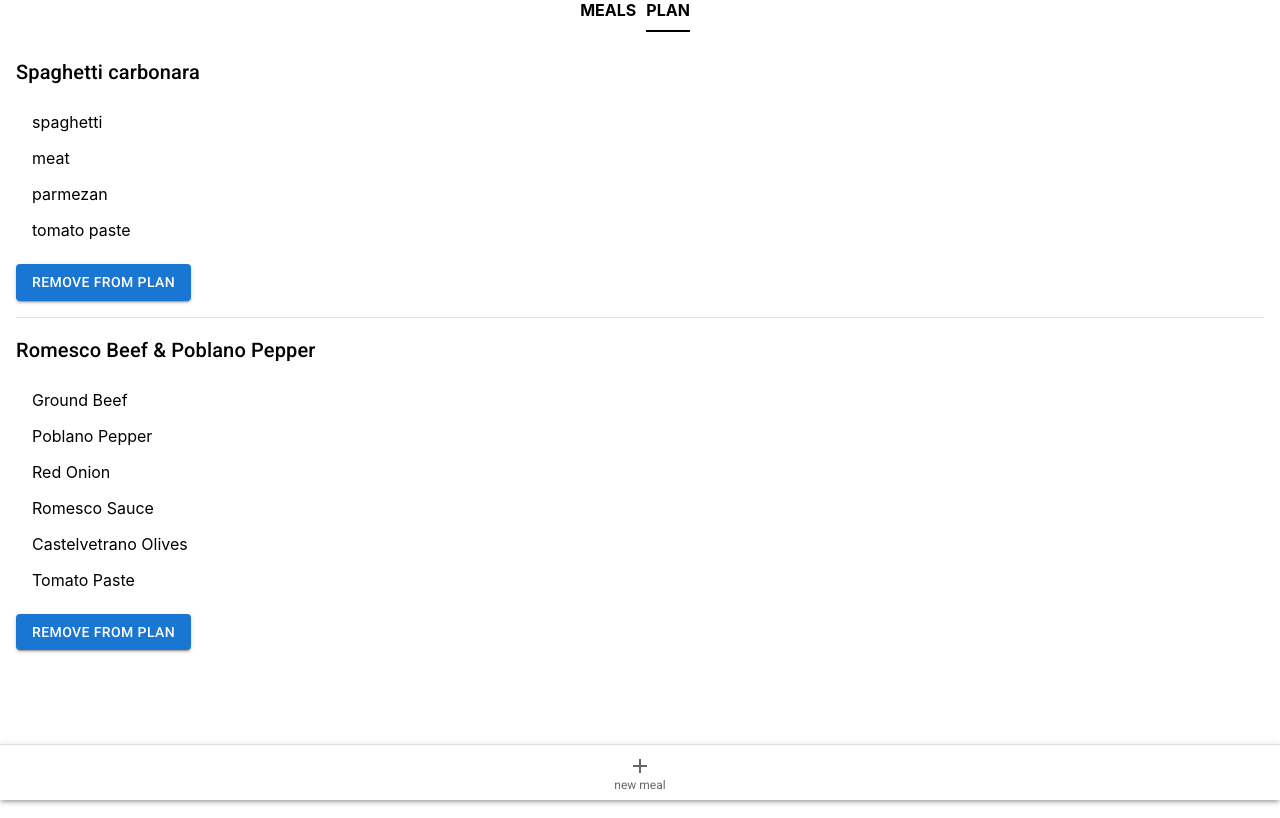
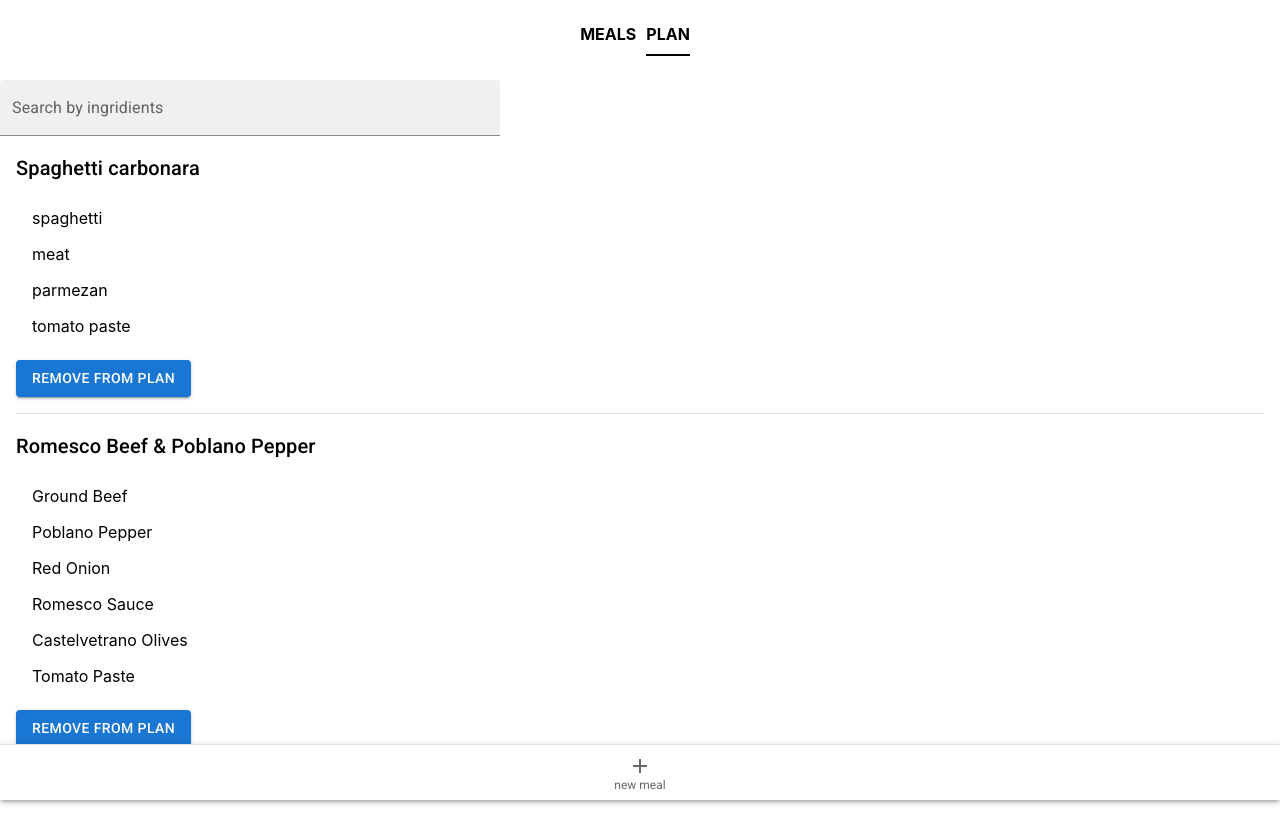
Before and after one commit to alekseevaiana/meals_planner, a React (Create React App) app: page /plan in a window 1280 px wide. Built offline with nearby package versions, Linux system fonts and the light colour scheme.

Commit message:
add search autocomlite input

```diff
--- a/src/App.js
+++ b/src/App.js
@@ -70,7 +70,7 @@ function App() {
   };
 
   return (
-    <Box className="App" sx={{ pb: 7 }}>
+    <Box className="App" sx={{ pb: 7, pt: 3 }}>
       <Routes>
         <Route
           exact
--- a/src/components/MealsList.js
+++ b/src/components/MealsList.js
@@ -1,6 +1,11 @@
 import { Box, Divider } from "@mui/material";
 import MealsItem from "./MealsItem";
 import NavigationPannel from "./NavigationPannel";
+import Chip from "@mui/material/Chip";
+import Autocomplete from "@mui/material/Autocomplete";
+import TextField from "@mui/material/TextField";
+import Stack from "@mui/material/Stack";
+import Tags from "./Tags";
 
 export default function MealsList({
   meals,
@@ -8,6 +13,7 @@ export default function MealsList({
   handleOpenMealBtnClick,
 }) {
   const searchValues = [];
+  const ingridientsList = ["rice", "meat", "pasta", "beef"];
 
   const filteredMeals = meals.filter((meal) => {
     const ingridients = meal.ingridients;
@@ -22,9 +28,9 @@ export default function MealsList({
     }
   });
 
-  console.log(filteredMeals);
   return (
     <>
+      <Tags ingridients={ingridientsList} />
       <Box sx={{ m: 2 }}>
         {filteredMeals.map((item, index) => {
           return (
--- /dev/null
+++ b/src/components/Tags.js
@@ -0,0 +1,41 @@
+import * as React from "react";
+import Chip from "@mui/material/Chip";
+import Autocomplete from "@mui/material/Autocomplete";
+import TextField from "@mui/material/TextField";
+import Stack from "@mui/material/Stack";
+
+export default function Tags({ ingridients }) {
+  return (
+    <Stack spacing={3} sx={{ width: 500 }}>
+      <Autocomplete
+        multiple
+        id="tags-filled"
+        options={ingridients.map((option) => option)}
+        freeSolo
+        renderTags={(value, getTagProps) =>
+          value.map((option, index) => (
+            <Chip
+              variant="outlined"
+              label={option}
+              {...getTagProps({ index })}
+            />
+          ))
+        }
+        renderInput={(params) => (
+          <TextField
+            {...params}
+            variant="filled"
+            label="Search by ingridients"
+            placeholder="Search by ingridients"
+          />
+        )}
+      />
+    </Stack>
+  );
+}
+
+// Top 100 films as rated by IMDb users. http://www.imdb.com/chart/top
+const top100Films = [
+  { title: "The Shawshank Redemption", year: 1994 },
+  { title: "The Godfather", year: 1972 },
+];
```
Also changed, not shown: src/components/NavigationPannel.js (+0 -7 lines).
